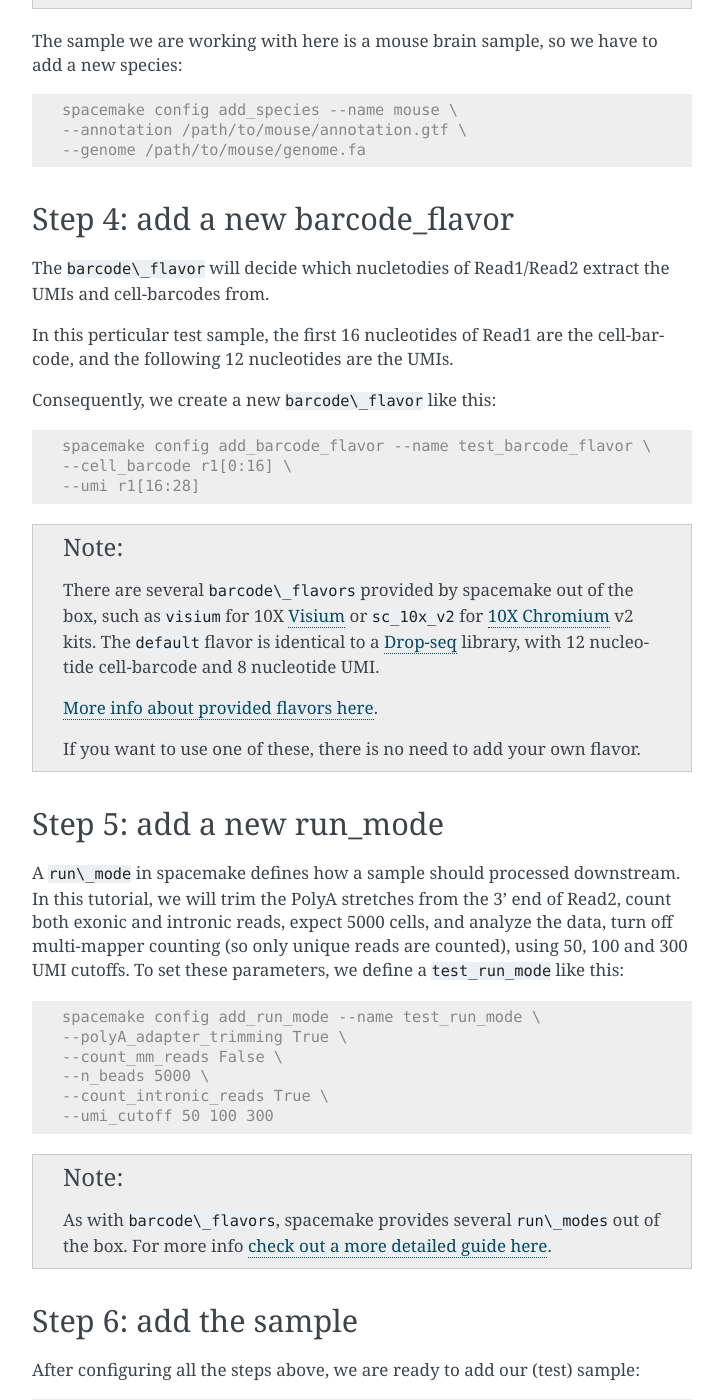
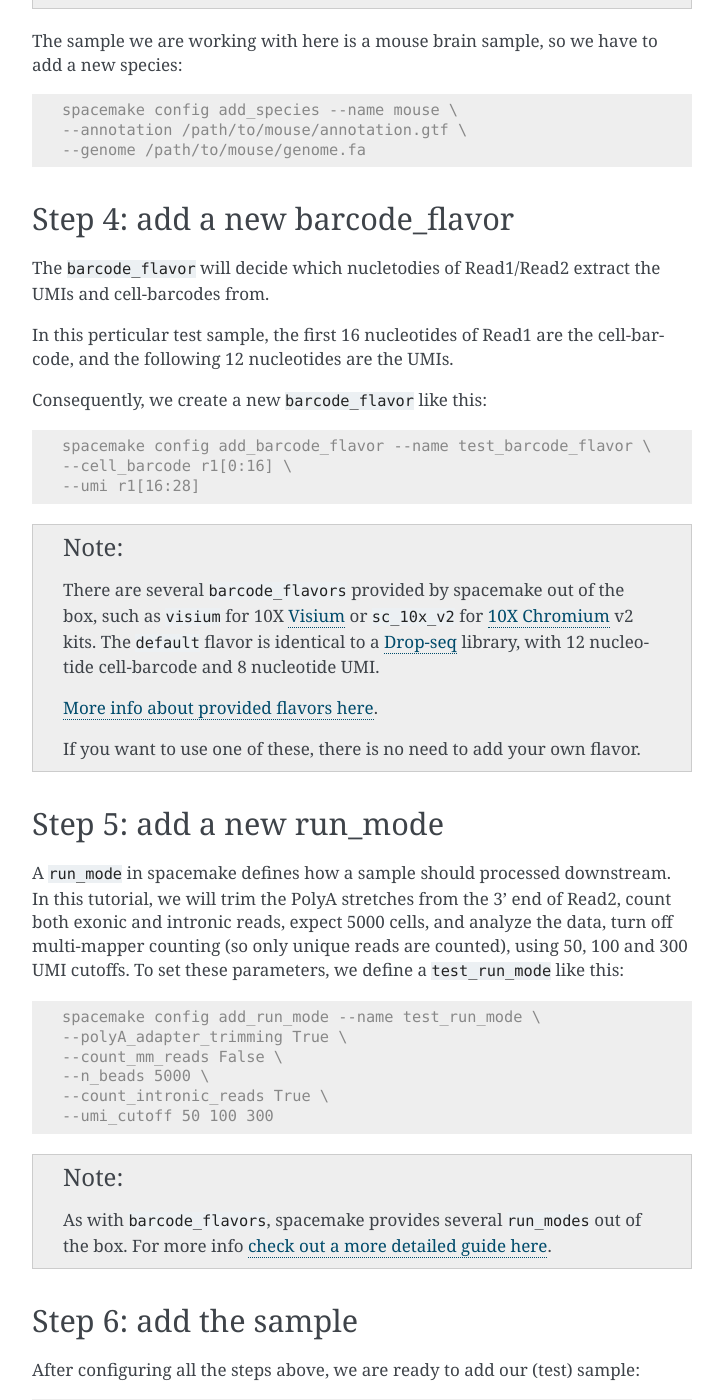
Before and after one commit to rajewsky-lab/spacemake, a Sphinx documentation site: the page built from docs/tutorials/process_single_cell_data.rst, in a window 1280 px wide and 1400 px high, scrolled down 1224 px. Shown: the whole window, without its empty margins (388-1111 px from the left). Built offline with Sphinx 7.4.7, drawn with Linux system fonts in a browser that asks for light colours; pages that are not in the unit, such as notebooks, are missing from menus.

Commit message:
fixed special char issue

```diff
--- a/docs/tutorials/process_single_cell_data.rst
+++ b/docs/tutorials/process_single_cell_data.rst
@@ -60,11 +60,11 @@ The sample we are working with here is a mouse brain sample, so we have to add a
 Step 4: add a new barcode\_flavor
 ---------------------------------
 
-The ``barcode\_flavor`` will decide which nucletodies of Read1/Read2 extract the UMIs and cell-barcodes from.
+The ``barcode_flavor`` will decide which nucletodies of Read1/Read2 extract the UMIs and cell-barcodes from.
 
 In this perticular test sample, the first 16 nucleotides of Read1 are the cell-barcode, and the following 12 nucleotides are the UMIs.
 
-Consequently, we create a new ``barcode\_flavor`` like this:
+Consequently, we create a new ``barcode_flavor`` like this:
 
 .. code-block:: console
 
@@ -74,7 +74,7 @@ Consequently, we create a new ``barcode\_flavor`` like this:
 
 .. note::
 
-    There are several ``barcode\_flavors`` provided by spacemake out of the box,
+    There are several ``barcode_flavors`` provided by spacemake out of the box,
     such as ``visium`` for 10X `Visium`_ or ``sc_10x_v2`` for `10X Chromium`_ v2
     kits. The ``default`` flavor is identical to a `Drop-seq`_ library, with 12
     nucleotide cell-barcode and 8 nucleotide UMI.
@@ -86,7 +86,7 @@ Consequently, we create a new ``barcode\_flavor`` like this:
 Step 5: add a new run\_mode
 ---------------------------
 
-A ``run\_mode`` in spacemake defines how a sample should processed downstream.
+A ``run_mode`` in spacemake defines how a sample should processed downstream.
 In this tutorial, we will trim the PolyA stretches from the 3' end of Read2,
 count both exonic and intronic reads, expect 5000 cells, and analyze the data,
 turn off multi-mapper counting (so only unique reads are counted),
@@ -104,7 +104,7 @@ using 50, 100 and 300 UMI cutoffs. To set these parameters, we define a
 
 .. note::
 
-    As with ``barcode\_flavors``, spacemake provides several ``run\_modes`` out
+    As with ``barcode_flavors``, spacemake provides several ``run_modes`` out
     of the box. For more info :ref:`check out a more detailed guide here <configure run\\_modes>`.
 
 Step 6: add the sample
```
